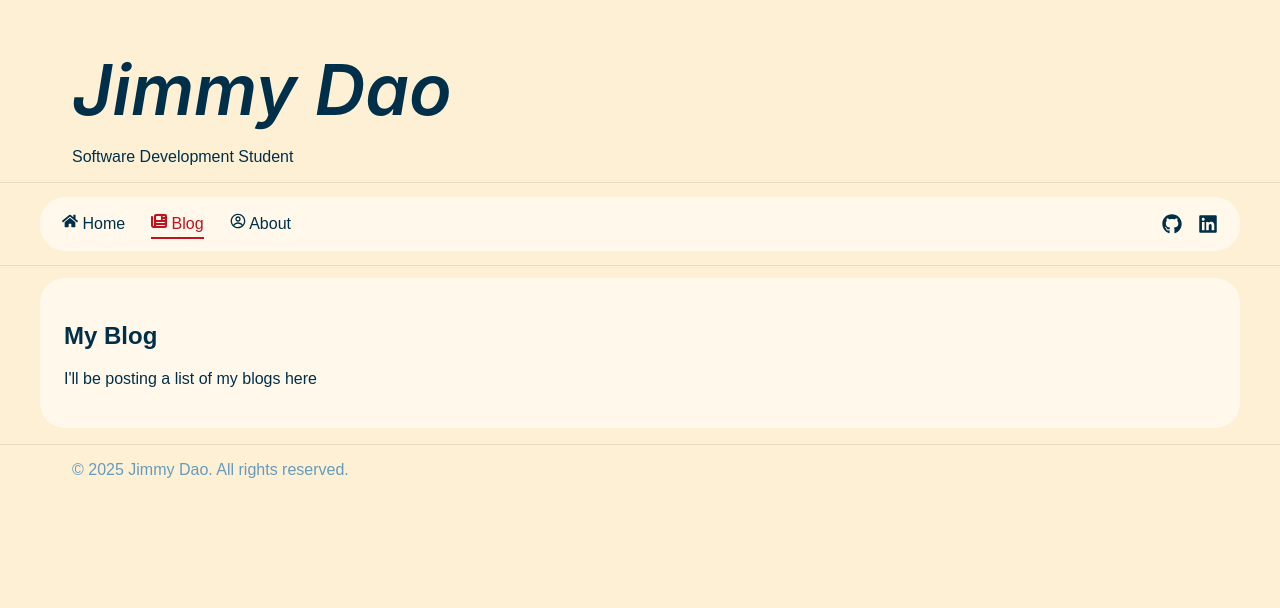
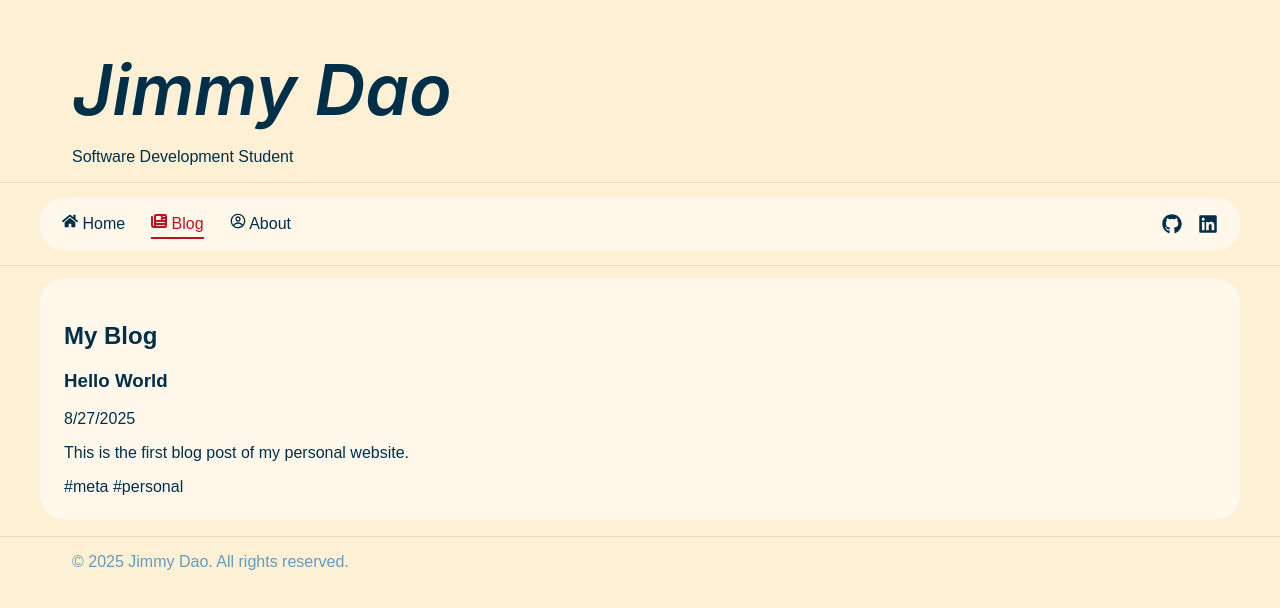
Before and after one commit to Daojim/personal-website, a React (Vite) app in the folder apps/client/: page /blog in a window 1280 px wide. Shown: the top 608 px of the page. Built offline with nearby package versions, Linux system fonts and the light colour scheme; a web font is replaced by a local one.

Commit message:
Wire posts.ts to Blog.tsx

```diff
--- a/apps/client/src/pages/Blog.tsx
+++ b/apps/client/src/pages/Blog.tsx
@@ -1,8 +1,33 @@
+import { posts } from "../content/posts";
+
 function Blog() {
   return (
     <>
       <h2>My Blog</h2>
-      <p>I'll be posting a list of my blogs here</p>
+      {posts.length > 0 ? (
+        <div className="blog-posts">
+          {posts.map((post) => (
+            <article key={post.slug}>
+              <h3>{post.title}</h3>
+              <time dateTime={post.date}>
+                {new Date(post.date).toLocaleDateString()}
+              </time>
+              {post.excerpt && <p>{post.excerpt}</p>}
+              {post.tags && (
+                <div className="tags">
+                  {post.tags.map((tag) => (
+                    <span key={tag} className="tag">
+                      #{tag}{" "}
+                    </span>
+                  ))}
+                </div>
+              )}
+            </article>
+          ))}
+        </div>
+      ) : (
+        <p>No blog posts yet. Check back soon!</p>
+      )}
     </>
   );
 }
```
